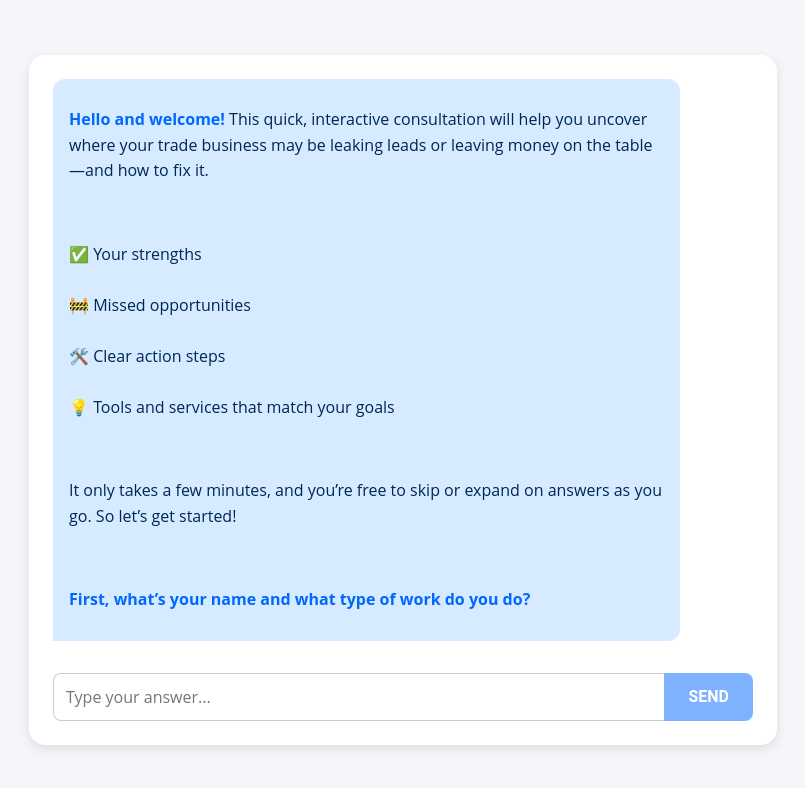
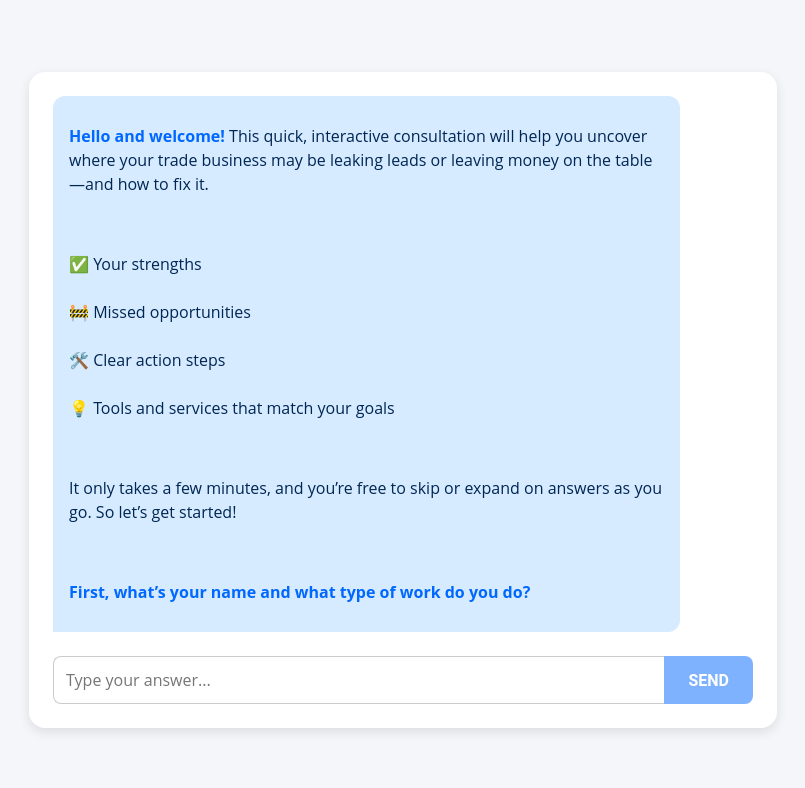
Before and after one commit to clickprimer/contractor-growth-map, a Next.js app: page / in a window 1280 px wide. Shown: the top 788 px of the page, without its empty margins (237-1042 px from the left). Built offline with nearby package versions, Linux system fonts and the light colour scheme.

Commit message:
Update globals.css

```diff
--- a/styles/globals.css
+++ b/styles/globals.css
@@ -27,9 +27,9 @@ body {
 }
 
 .chat-message {
-  margin-bottom: 16px;
+  margin-bottom: 8px; /* was 16px */
   font-size: 1rem;
-  line-height: 1.6;
+  line-height: 1.5; /* was 1.6 */
   white-space: pre-line;
 }
 
```
